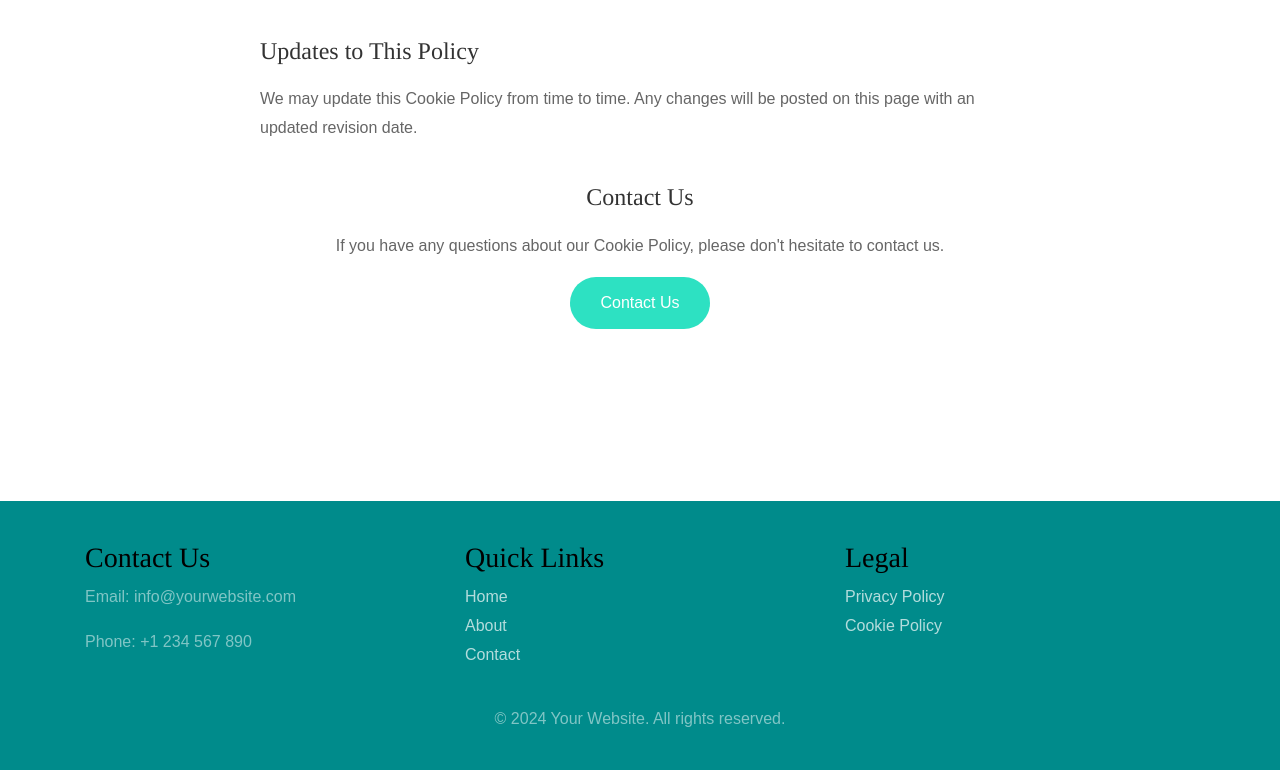
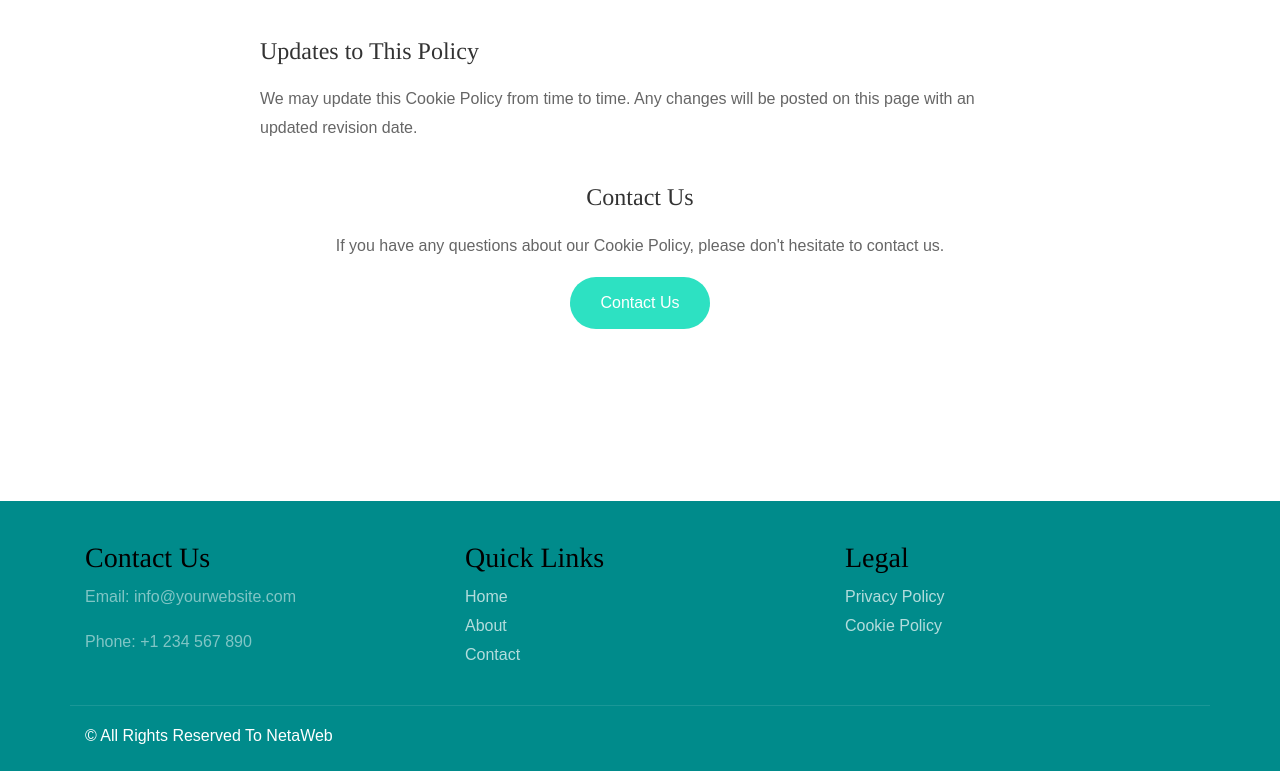
Before and after one commit to clodiainfo/sitoweb-copy, a plain HTML site: page cookie-policy.html in a window 1280 px wide. Shown: the part 1472-2243 px from the top of the page. Drawn offline with nearby package versions, Linux system fonts and the light colour scheme; a web font is replaced by a local one.

Commit message:
NetraWeb :)

```diff
--- a/cookie-policy.html
+++ b/cookie-policy.html
@@ -182,12 +182,9 @@
                     </div>
                 </div>
             </div>
-            <div class="row">
-                <div class="col-12 text-center">
-                    <div class="footer-bottom">
-                        <p>&copy; 2024 Your Website. All rights reserved.</p>
-                    </div>
-                </div>
+            <div class="row bordertop pt-3">
+                <p class="col-md-6 text-left" style="color: white; margin-bottom: 0;">© All Rights Reserved To NetaWeb</p>
+                <p class="col-md-6 text-right social" style="margin-bottom: 0;">
             </div>
         </div>
     </footer>
```
Also changed, not shown: about.html (+1 -1 lines), bilocale.html (+1 -1 lines), cin.html (+1 -1 lines), contact.html (+1 -1 lines), hotel.html (+1 -1 lines), index.html (+1 -1 lines), monolocale.html (+1 -1 lines), privacy-policy.html (+1 -1 lines), trilocale.html (+1 -1 lines).
